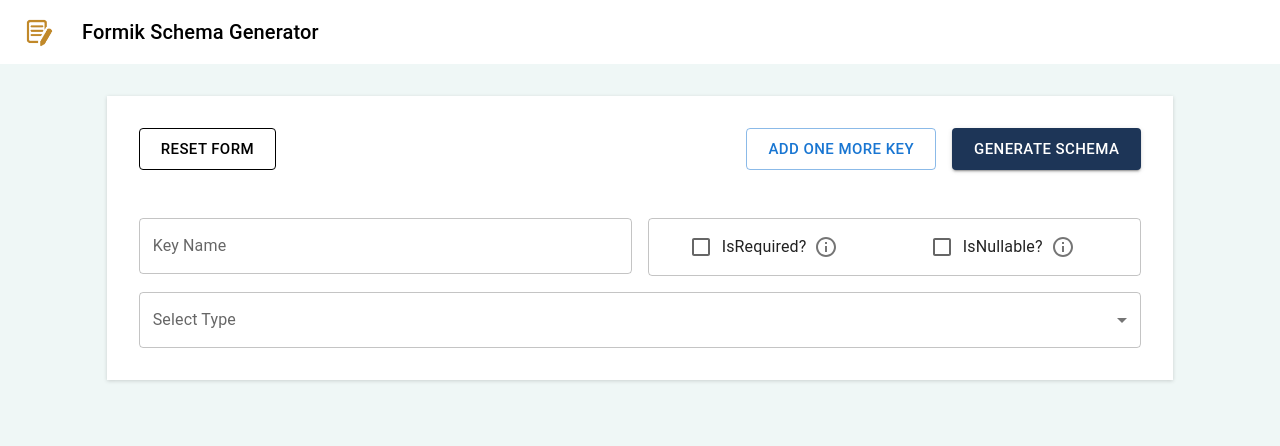
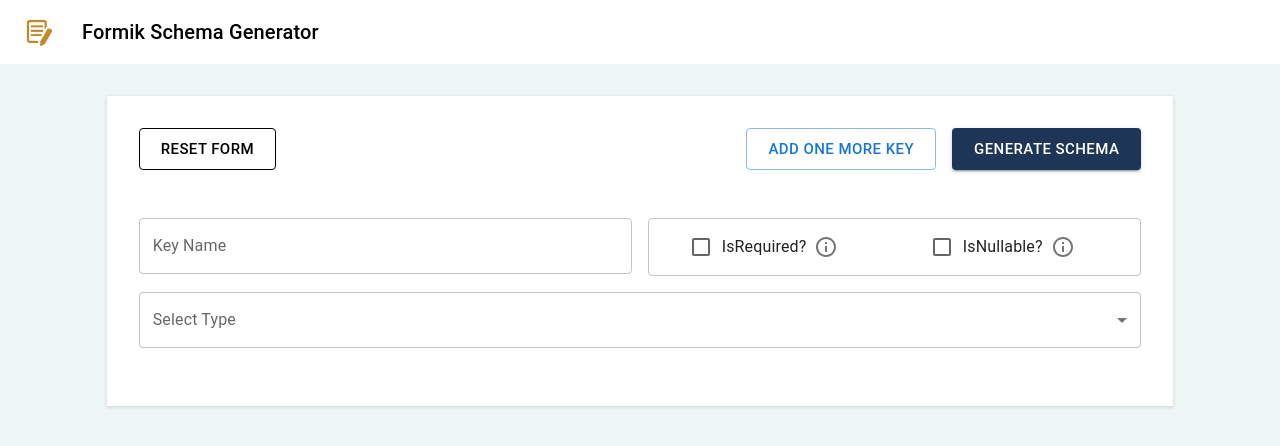
Before and after one commit to Shaivaan/Formik-Schema-Generator, a React (Vite) app: page /schema in a window 1280 px wide. Shown: the top 446 px of the page. Built offline with nearby package versions, Linux system fonts and the light colour scheme.

Commit message:
add padding

```diff
--- a/src/Routes/Home/Home.css
+++ b/src/Routes/Home/Home.css
@@ -47,6 +47,7 @@
 .form_parent{
     overflow: auto;
     max-height: 75vh;
+    padding-bottom: 1.6rem;
 }
 
 .button_parent{
--- a/src/Routes/LandingPage/LandingPage.tsx
+++ b/src/Routes/LandingPage/LandingPage.tsx
@@ -10,7 +10,7 @@
 
 const LandingPage = () => {
   return (
-    <Grid container justifyContent={"center"}>
+    <Grid container justifyContent={"center"} marginBottom={'1rem'}>
       <Grid xs={12} sm={12} md={8}>
         <WelcomeContent />
         <HowItWorkAndFeature/>
```
